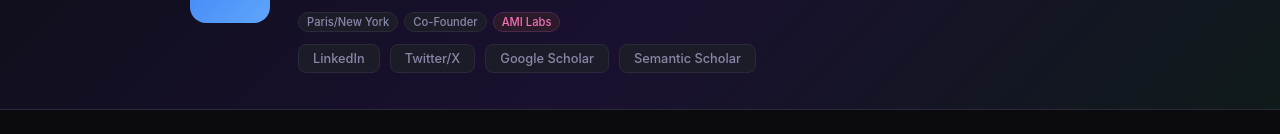
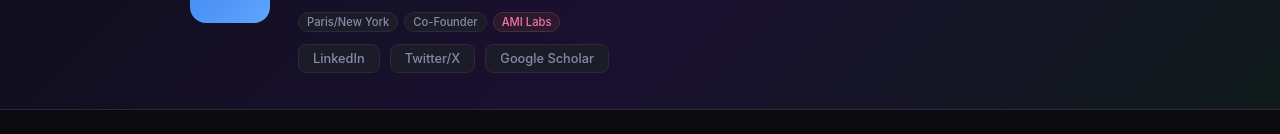
Before and after one commit to chobrien99-svg/AMI-Labs, a Next.js app: page /team/yann-lecun in a window 1280 px wide. Shown: the part 150-284 px from the top of the page. Built offline with nearby package versions, Linux system fonts and the light colour scheme; no server answers.

Commit message:
fix: remove Semantic Scholar button and fix Yann LeCun publications
- Remove Semantic Scholar button from all bio pages
- Set Yann LeCun semanticScholarId to null to remove incorrect publications section

https://claude.ai/code/session_01UyTB2LwqLUKiGmwFxC4aHc

```diff
--- a/components/ProfileClient.tsx
+++ b/components/ProfileClient.tsx
@@ -90,16 +90,6 @@ export default function ProfileClient({ member }: { member: Member }) {
               {member.links?.scholar && (
                 <a href={member.links.scholar} target="_blank" rel="noopener noreferrer" className="profile-link">Google Scholar</a>
               )}
-              {member.semanticScholarId && (
-                <a
-                  href={`https://www.semanticscholar.org/author/${member.semanticScholarId}`}
-                  target="_blank"
-                  rel="noopener noreferrer"
-                  className="profile-link"
-                >
-                  Semantic Scholar
-                </a>
-              )}
             </div>
           </div>
         </div>
--- a/data/team.json
+++ b/data/team.json
@@ -18,7 +18,7 @@
       "scholar": "https://scholar.google.com/citations?user=WLN3QrAAAAAJ",
       "website": "http://yann.lecun.com/"
     },
-    "semanticScholarId": "1741101"
+    "semanticScholarId": null
   },
   {
     "slug": "alexandre-lebrun",
```
